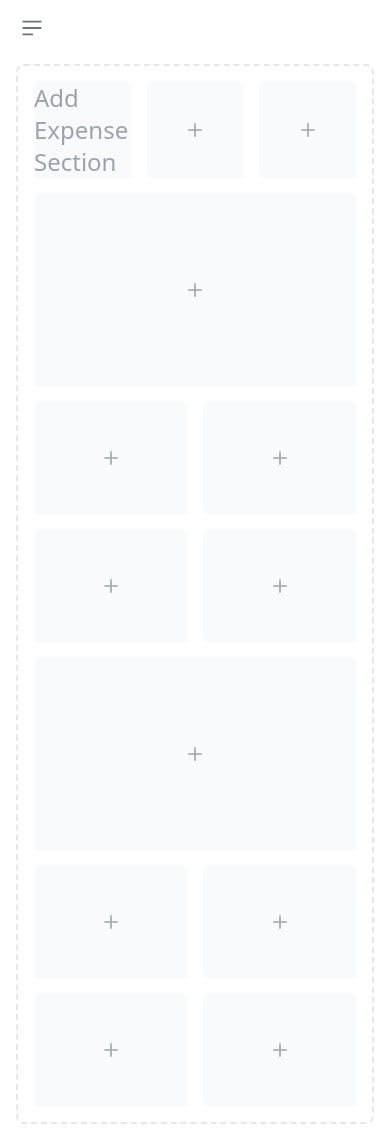
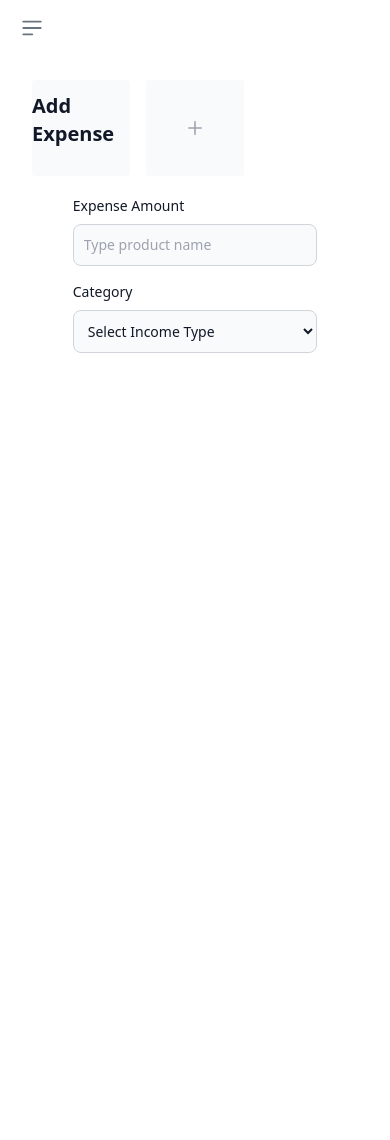
Before and after one commit to Nadun24/income-expenses-app, a React (Vite) app in the folder resources/front-end/: page /add-expenses in a window 390 px wide. After the commit the page ends 844 px from the top, so only its background shows below. Built offline with nearby package versions, Linux system fonts and the light colour scheme.

Commit message:
create form filed and drop down colapsed

```diff
--- a/resources/front-end/src/components/common/dashboard/dashboardComponents/transactionManagement/AddExpense.jsx
+++ b/resources/front-end/src/components/common/dashboard/dashboardComponents/transactionManagement/AddExpense.jsx
@@ -4,12 +4,10 @@ const AddExpense = () => {
     return (
         <div>
             <div className="p-4 sm:ml-64">
-                <div className="p-4 border-2 border-gray-200 border-dashed rounded-lg dark:border-gray-700">
+                <div className="p-4 ">
                     <div className="grid grid-cols-3 gap-4 mb-4">
                         <div className="flex items-center justify-center h-24 rounded bg-gray-50 dark:bg-gray-800">
-                            <p className="text-2xl text-gray-400 dark:text-gray-500">
-                               Add Expense Section
-                            </p>
+                            <h2 className="mb-4 text-xl font-bold text-gray-900 dark:text-white">Add Expense</h2>
                         </div>
                         <div className="flex items-center justify-center h-24 rounded bg-gray-50 dark:bg-gray-800">
                             <p className="text-2xl text-gray-400 dark:text-gray-500">
@@ -20,112 +18,47 @@ const AddExpense = () => {
                                 </svg>
                             </p>
                         </div>
-                        <div className="flex items-center justify-center h-24 rounded bg-gray-50 dark:bg-gray-800">
-                            <p className="text-2xl text-gray-400 dark:text-gray-500">
-                                <svg className="w-3.5 h-3.5" aria-hidden="true" xmlns="http://www.w3.org/2000/svg"
-                                     fill="none" viewBox="0 0 18 18">
-                                    <path stroke="currentColor" stroke-linecap="round" stroke-linejoin="round"
-                                          stroke-width="2" d="M9 1v16M1 9h16"/>
-                                </svg>
-                            </p>
-                        </div>
+
                     </div>
-                    <div className="flex items-center justify-center h-48 mb-4 rounded bg-gray-50 dark:bg-gray-800">
-                        <p className="text-2xl text-gray-400 dark:text-gray-500">
-                            <svg className="w-3.5 h-3.5" aria-hidden="true" xmlns="http://www.w3.org/2000/svg"
-                                 fill="none"
-                                 viewBox="0 0 18 18">
-                                <path stroke="currentColor" stroke-linecap="round" stroke-linejoin="round"
-                                      stroke-width="2" d="M9 1v16M1 9h16"/>
-                            </svg>
-                        </p>
+                    <div className=" h-48 mb-4 rounded bg-gray-50 dark:bg-gray-800">
+                        <section className="bg-white dark:bg-gray-900">
+                            <div className="py-1 w-3/4 m-auto lg:py-16">
+
+                                <form action="#">
+                                    <div className="grid gap-4 sm:grid-cols-2 sm:gap-6">
+                                        <div className="sm:col-span-2">
+                                            <label htmlFor="name"
+                                                   className="block mb-2 text-sm font-medium text-gray-900 dark:text-white">
+                                                Expense Amount</label>
+                                            <input type="number" name="incomeAmount" id="incomeAmount"
+                                                   className="bg-gray-50 border border-gray-300 text-gray-900 text-sm rounded-lg focus:ring-primary-600 focus:border-primary-600 block w-full p-2.5 dark:bg-gray-700 dark:border-gray-600 dark:placeholder-gray-400 dark:text-white dark:focus:ring-primary-500 dark:focus:border-primary-500"
+                                                   placeholder="Type product name" required=""/>
+                                        </div>
+
+
+                                        <div>
+                                            <label htmlFor="category"
+                                                   className="block mb-2 text-sm font-medium text-gray-900 dark:text-white">Category</label>
+                                            <select id="category"
+                                                    className="bg-gray-50 border border-gray-300 text-gray-900 text-sm rounded-lg focus:ring-primary-500 focus:border-primary-500 block w-full p-2.5 dark:bg-gray-700 dark:border-gray-600 dark:placeholder-gray-400 dark:text-white dark:focus:ring-primary-500 dark:focus:border-primary-500">
+                                                <option selected="">Select Income Type</option>
+                                                <option value="salary">Salary</option>
+                                                <option value="sideproject">Side Project</option>
+                                                <option value="freelance">Freelance</option>
+                                                <option value="onlineclass">Online Class</option>
+                                            </select>
+                                        </div>
+
+                                    </div>
+                                    <button type="submit"
+                                            className="inline-flex items-center px-5 py-2.5 mt-4 sm:mt-6 text-sm font-medium text-center text-white bg-primary-700 rounded-lg focus:ring-4 focus:ring-primary-200 dark:focus:ring-primary-900 hover:bg-primary-800">
+                                        Add product
+                                    </button>
+                                </form>
+                            </div>
+                        </section>
                     </div>
-                    <div className="grid grid-cols-2 gap-4 mb-4">
-                        <div className="flex items-center justify-center rounded bg-gray-50 h-28 dark:bg-gray-800">
-                            <p className="text-2xl text-gray-400 dark:text-gray-500">
-                                <svg className="w-3.5 h-3.5" aria-hidden="true" xmlns="http://www.w3.org/2000/svg"
-                                     fill="none" viewBox="0 0 18 18">
-                                    <path stroke="currentColor" stroke-linecap="round" stroke-linejoin="round"
-                                          stroke-width="2" d="M9 1v16M1 9h16"/>
-                                </svg>
-                            </p>
-                        </div>
-                        <div className="flex items-center justify-center rounded bg-gray-50 h-28 dark:bg-gray-800">
-                            <p className="text-2xl text-gray-400 dark:text-gray-500">
-                                <svg className="w-3.5 h-3.5" aria-hidden="true" xmlns="http://www.w3.org/2000/svg"
-                                     fill="none" viewBox="0 0 18 18">
-                                    <path stroke="currentColor" stroke-linecap="round" stroke-linejoin="round"
-                                          stroke-width="2" d="M9 1v16M1 9h16"/>
-                                </svg>
-                            </p>
-                        </div>
-                        <div className="flex items-center justify-center rounded bg-gray-50 h-28 dark:bg-gray-800">
-                            <p className="text-2xl text-gray-400 dark:text-gray-500">
-                                <svg className="w-3.5 h-3.5" aria-hidden="true" xmlns="http://www.w3.org/2000/svg"
-                                     fill="none" viewBox="0 0 18 18">
-                                    <path stroke="currentColor" stroke-linecap="round" stroke-linejoin="round"
-                                          stroke-width="2" d="M9 1v16M1 9h16"/>
-                                </svg>
-                            </p>
-                        </div>
-                        <div className="flex items-center justify-center rounded bg-gray-50 h-28 dark:bg-gray-800">
-                            <p className="text-2xl text-gray-400 dark:text-gray-500">
-                                <svg className="w-3.5 h-3.5" aria-hidden="true" xmlns="http://www.w3.org/2000/svg"
-                                     fill="none" viewBox="0 0 18 18">
-                                    <path stroke="currentColor" stroke-linecap="round" stroke-linejoin="round"
-                                          stroke-width="2" d="M9 1v16M1 9h16"/>
-                                </svg>
-                            </p>
-                        </div>
-                    </div>
-                    <div className="flex items-center justify-center h-48 mb-4 rounded bg-gray-50 dark:bg-gray-800">
-                        <p className="text-2xl text-gray-400 dark:text-gray-500">
-                            <svg className="w-3.5 h-3.5" aria-hidden="true" xmlns="http://www.w3.org/2000/svg"
-                                 fill="none"
-                                 viewBox="0 0 18 18">
-                                <path stroke="currentColor" stroke-linecap="round" stroke-linejoin="round"
-                                      stroke-width="2" d="M9 1v16M1 9h16"/>
-                            </svg>
-                        </p>
-                    </div>
-                    <div className="grid grid-cols-2 gap-4">
-                        <div className="flex items-center justify-center rounded bg-gray-50 h-28 dark:bg-gray-800">
-                            <p className="text-2xl text-gray-400 dark:text-gray-500">
-                                <svg className="w-3.5 h-3.5" aria-hidden="true" xmlns="http://www.w3.org/2000/svg"
-                                     fill="none" viewBox="0 0 18 18">
-                                    <path stroke="currentColor" stroke-linecap="round" stroke-linejoin="round"
-                                          stroke-width="2" d="M9 1v16M1 9h16"/>
-                                </svg>
-                            </p>
-                        </div>
-                        <div className="flex items-center justify-center rounded bg-gray-50 h-28 dark:bg-gray-800">
-                            <p className="text-2xl text-gray-400 dark:text-gray-500">
-                                <svg className="w-3.5 h-3.5" aria-hidden="true" xmlns="http://www.w3.org/2000/svg"
-                                     fill="none" viewBox="0 0 18 18">
-                                    <path stroke="currentColor" stroke-linecap="round" stroke-linejoin="round"
-                                          stroke-width="2" d="M9 1v16M1 9h16"/>
-                                </svg>
-                            </p>
-                        </div>
-                        <div className="flex items-center justify-center rounded bg-gray-50 h-28 dark:bg-gray-800">
-                            <p className="text-2xl text-gray-400 dark:text-gray-500">
-                                <svg className="w-3.5 h-3.5" aria-hidden="true" xmlns="http://www.w3.org/2000/svg"
-                                     fill="none" viewBox="0 0 18 18">
-                                    <path stroke="currentColor" stroke-linecap="round" stroke-linejoin="round"
-                                          stroke-width="2" d="M9 1v16M1 9h16"/>
-                                </svg>
-                            </p>
-                        </div>
-                        <div className="flex items-center justify-center rounded bg-gray-50 h-28 dark:bg-gray-800">
-                            <p className="text-2xl text-gray-400 dark:text-gray-500">
-                                <svg className="w-3.5 h-3.5" aria-hidden="true" xmlns="http://www.w3.org/2000/svg"
-                                     fill="none" viewBox="0 0 18 18">
-                                    <path stroke="currentColor" stroke-linecap="round" stroke-linejoin="round"
-                                          stroke-width="2" d="M9 1v16M1 9h16"/>
-                                </svg>
-                            </p>
-                        </div>
-                    </div>
+
                 </div>
             </div>
         </div>
--- a/resources/front-end/src/components/common/dashboard/dashboardComponents/transactionManagement/AddIncome.jsx
+++ b/resources/front-end/src/components/common/dashboard/dashboardComponents/transactionManagement/AddIncome.jsx
@@ -5,15 +5,13 @@ const AddIncome = () => {
         <div>
 
             <div className="p-4 sm:ml-64">
-                <div className="p-4 border-2 border-gray-200 border-dashed rounded-lg dark:border-gray-700">
+                <div className="p-4 ">
                     <div className="grid grid-cols-3 gap-4 mb-4">
                         <div className="flex items-center justify-center h-24 rounded bg-gray-50 dark:bg-gray-800">
-                            <p className="text-2xl text-gray-400 dark:text-gray-500">
-                                Add Income Section
-                            </p>
+                            <h2 className="mb-4 text-xl font-bold text-gray-900 dark:text-white">Add Income</h2>
                         </div>
                         <div className="flex items-center justify-center h-24 rounded bg-gray-50 dark:bg-gray-800">
-                            <p className="text-2xl text-gray-400 dark:text-gray-500">
+                        <p className="text-2xl text-gray-400 dark:text-gray-500">
                                 <svg className="w-3.5 h-3.5" aria-hidden="true" xmlns="http://www.w3.org/2000/svg"
                                      fill="none" viewBox="0 0 18 18">
                                     <path stroke="currentColor" stroke-linecap="round" stroke-linejoin="round"
@@ -21,112 +19,47 @@ const AddIncome = () => {
                                 </svg>
                             </p>
                         </div>
-                        <div className="flex items-center justify-center h-24 rounded bg-gray-50 dark:bg-gray-800">
-                            <p className="text-2xl text-gray-400 dark:text-gray-500">
-                                <svg className="w-3.5 h-3.5" aria-hidden="true" xmlns="http://www.w3.org/2000/svg"
-                                     fill="none" viewBox="0 0 18 18">
-                                    <path stroke="currentColor" stroke-linecap="round" stroke-linejoin="round"
-                                          stroke-width="2" d="M9 1v16M1 9h16"/>
-                                </svg>
-                            </p>
-                        </div>
+
                     </div>
-                    <div className="flex items-center justify-center h-48 mb-4 rounded bg-gray-50 dark:bg-gray-800">
-                        <p className="text-2xl text-gray-400 dark:text-gray-500">
-                            <svg className="w-3.5 h-3.5" aria-hidden="true" xmlns="http://www.w3.org/2000/svg"
-                                 fill="none"
-                                 viewBox="0 0 18 18">
-                                <path stroke="currentColor" stroke-linecap="round" stroke-linejoin="round"
-                                      stroke-width="2" d="M9 1v16M1 9h16"/>
-                            </svg>
-                        </p>
+                    <div className=" h-48 mb-4 rounded bg-gray-50 dark:bg-gray-800">
+                        <section className="bg-white dark:bg-gray-900">
+                            <div className="py-1 w-3/4 m-auto lg:py-16">
+
+                                <form action="#">
+                                    <div className="grid gap-4 sm:grid-cols-2 sm:gap-6">
+                                        <div className="sm:col-span-2">
+                                            <label htmlFor="name"
+                                                   className="block mb-2 text-sm font-medium text-gray-900 dark:text-white">
+                                            Income Amount</label>
+                                            <input type="number" name="incomeAmount" id="incomeAmount"
+                                                   className="bg-gray-50 border border-gray-300 text-gray-900 text-sm rounded-lg focus:ring-primary-600 focus:border-primary-600 block w-full p-2.5 dark:bg-gray-700 dark:border-gray-600 dark:placeholder-gray-400 dark:text-white dark:focus:ring-primary-500 dark:focus:border-primary-500"
+                                                   placeholder="Type product name" required=""/>
+                                        </div>
+
+
+                                        <div>
+                                            <label htmlFor="category"
+                                                   className="block mb-2 text-sm font-medium text-gray-900 dark:text-white">Category</label>
+                                            <select id="category"
+                                                    className="bg-gray-50 border border-gray-300 text-gray-900 text-sm rounded-lg focus:ring-primary-500 focus:border-primary-500 block w-full p-2.5 dark:bg-gray-700 dark:border-gray-600 dark:placeholder-gray-400 dark:text-white dark:focus:ring-primary-500 dark:focus:border-primary-500">
+                                                <option selected="">Select Income Type</option>
+                                                <option value="salary">Salary</option>
+                                                <option value="sideproject">Side Project</option>
+                                                <option value="freelance">Freelance</option>
+                                                <option value="onlineclass">Online Class</option>
+                                            </select>
+                                        </div>
+
+                                    </div>
+                                    <button type="submit"
+                                            className="inline-flex items-center px-5 py-2.5 mt-4 sm:mt-6 text-sm font-medium text-center text-white bg-primary-700 rounded-lg focus:ring-4 focus:ring-primary-200 dark:focus:ring-primary-900 hover:bg-primary-800">
+                                        Add product
+                                    </button>
+                                </form>
+                            </div>
+                        </section>
                     </div>
-                    <div className="grid grid-cols-2 gap-4 mb-4">
-                        <div className="flex items-center justify-center rounded bg-gray-50 h-28 dark:bg-gray-800">
-                            <p className="text-2xl text-gray-400 dark:text-gray-500">
-                                <svg className="w-3.5 h-3.5" aria-hidden="true" xmlns="http://www.w3.org/2000/svg"
-                                     fill="none" viewBox="0 0 18 18">
-                                    <path stroke="currentColor" stroke-linecap="round" stroke-linejoin="round"
-                                          stroke-width="2" d="M9 1v16M1 9h16"/>
-                                </svg>
-                            </p>
-                        </div>
-                        <div className="flex items-center justify-center rounded bg-gray-50 h-28 dark:bg-gray-800">
-                            <p className="text-2xl text-gray-400 dark:text-gray-500">
-                                <svg className="w-3.5 h-3.5" aria-hidden="true" xmlns="http://www.w3.org/2000/svg"
-                                     fill="none" viewBox="0 0 18 18">
-                                    <path stroke="currentColor" stroke-linecap="round" stroke-linejoin="round"
-                                          stroke-width="2" d="M9 1v16M1 9h16"/>
-                                </svg>
-                            </p>
-                        </div>
-                        <div className="flex items-center justify-center rounded bg-gray-50 h-28 dark:bg-gray-800">
-                            <p className="text-2xl text-gray-400 dark:text-gray-500">
-                                <svg className="w-3.5 h-3.5" aria-hidden="true" xmlns="http://www.w3.org/2000/svg"
-                                     fill="none" viewBox="0 0 18 18">
-                                    <path stroke="currentColor" stroke-linecap="round" stroke-linejoin="round"
-                                          stroke-width="2" d="M9 1v16M1 9h16"/>
-                                </svg>
-                            </p>
-                        </div>
-                        <div className="flex items-center justify-center rounded bg-gray-50 h-28 dark:bg-gray-800">
-                            <p className="text-2xl text-gray-400 dark:text-gray-500">
-                                <svg className="w-3.5 h-3.5" aria-hidden="true" xmlns="http://www.w3.org/2000/svg"
-                                     fill="none" viewBox="0 0 18 18">
-                                    <path stroke="currentColor" stroke-linecap="round" stroke-linejoin="round"
-                                          stroke-width="2" d="M9 1v16M1 9h16"/>
-                                </svg>
-                            </p>
-                        </div>
-                    </div>
-                    <div className="flex items-center justify-center h-48 mb-4 rounded bg-gray-50 dark:bg-gray-800">
-                        <p className="text-2xl text-gray-400 dark:text-gray-500">
-                            <svg className="w-3.5 h-3.5" aria-hidden="true" xmlns="http://www.w3.org/2000/svg"
-                                 fill="none"
-                                 viewBox="0 0 18 18">
-                                <path stroke="currentColor" stroke-linecap="round" stroke-linejoin="round"
-                                      stroke-width="2" d="M9 1v16M1 9h16"/>
-                            </svg>
-                        </p>
-                    </div>
-                    <div className="grid grid-cols-2 gap-4">
-                        <div className="flex items-center justify-center rounded bg-gray-50 h-28 dark:bg-gray-800">
-                            <p className="text-2xl text-gray-400 dark:text-gray-500">
-                                <svg className="w-3.5 h-3.5" aria-hidden="true" xmlns="http://www.w3.org/2000/svg"
-                                     fill="none" viewBox="0 0 18 18">
-                                    <path stroke="currentColor" stroke-linecap="round" stroke-linejoin="round"
-                                          stroke-width="2" d="M9 1v16M1 9h16"/>
-                                </svg>
-                            </p>
-                        </div>
-                        <div className="flex items-center justify-center rounded bg-gray-50 h-28 dark:bg-gray-800">
-                            <p className="text-2xl text-gray-400 dark:text-gray-500">
-                                <svg className="w-3.5 h-3.5" aria-hidden="true" xmlns="http://www.w3.org/2000/svg"
-                                     fill="none" viewBox="0 0 18 18">
-                                    <path stroke="currentColor" stroke-linecap="round" stroke-linejoin="round"
-                                          stroke-width="2" d="M9 1v16M1 9h16"/>
-                                </svg>
-                            </p>
-                        </div>
-                        <div className="flex items-center justify-center rounded bg-gray-50 h-28 dark:bg-gray-800">
-                            <p className="text-2xl text-gray-400 dark:text-gray-500">
-                                <svg className="w-3.5 h-3.5" aria-hidden="true" xmlns="http://www.w3.org/2000/svg"
-                                     fill="none" viewBox="0 0 18 18">
-                                    <path stroke="currentColor" stroke-linecap="round" stroke-linejoin="round"
-                                          stroke-width="2" d="M9 1v16M1 9h16"/>
-                                </svg>
-                            </p>
-                        </div>
-                        <div className="flex items-center justify-center rounded bg-gray-50 h-28 dark:bg-gray-800">
-                            <p className="text-2xl text-gray-400 dark:text-gray-500">
-                                <svg className="w-3.5 h-3.5" aria-hidden="true" xmlns="http://www.w3.org/2000/svg"
-                                     fill="none" viewBox="0 0 18 18">
-                                    <path stroke="currentColor" stroke-linecap="round" stroke-linejoin="round"
-                                          stroke-width="2" d="M9 1v16M1 9h16"/>
-                                </svg>
-                            </p>
-                        </div>
-                    </div>
+
                 </div>
             </div>
         </div>
```
Also changed, not shown: resources/front-end/src/components/common/sidebar/sideBarButtons/TransactionManagementButton.jsx (+16 -3 lines).
